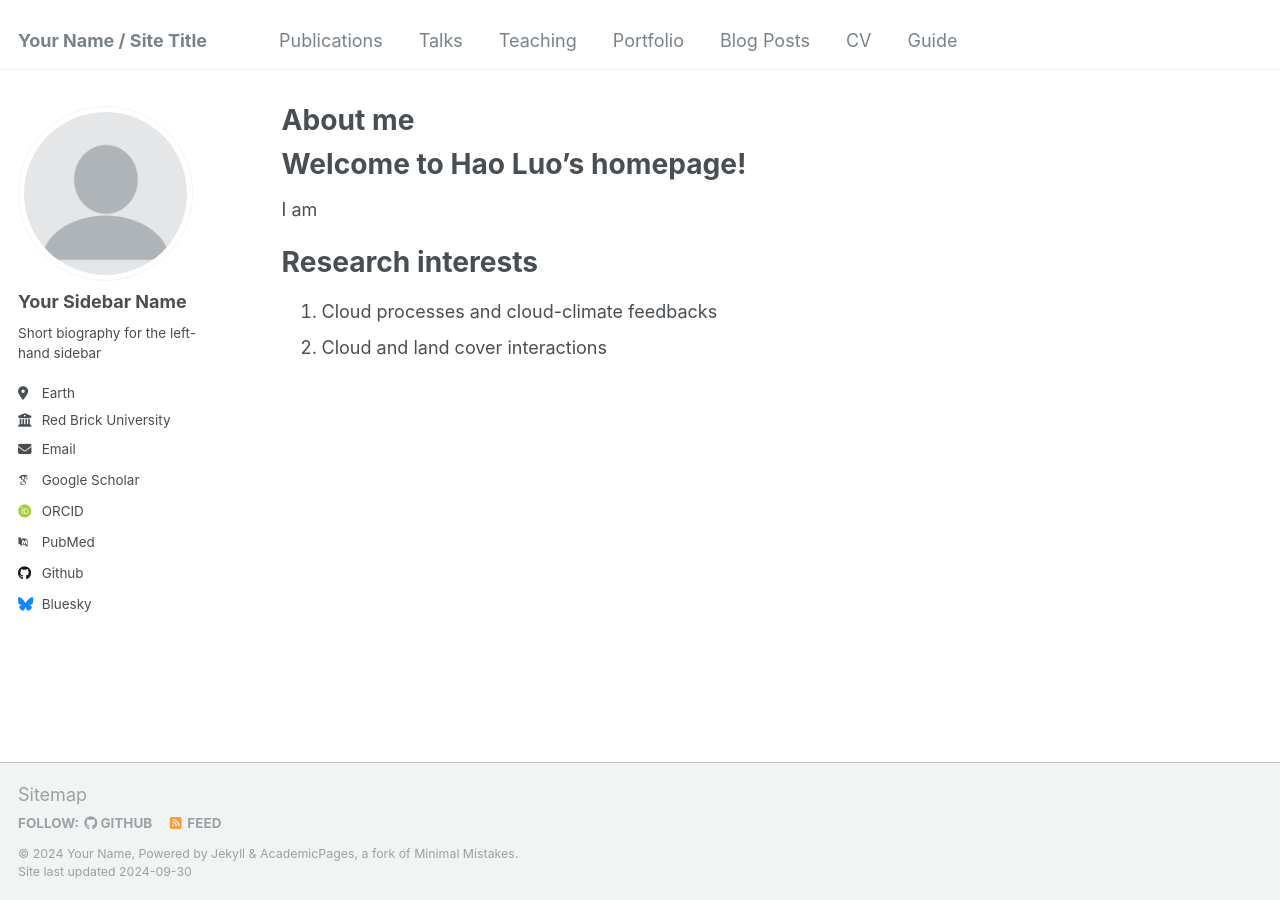
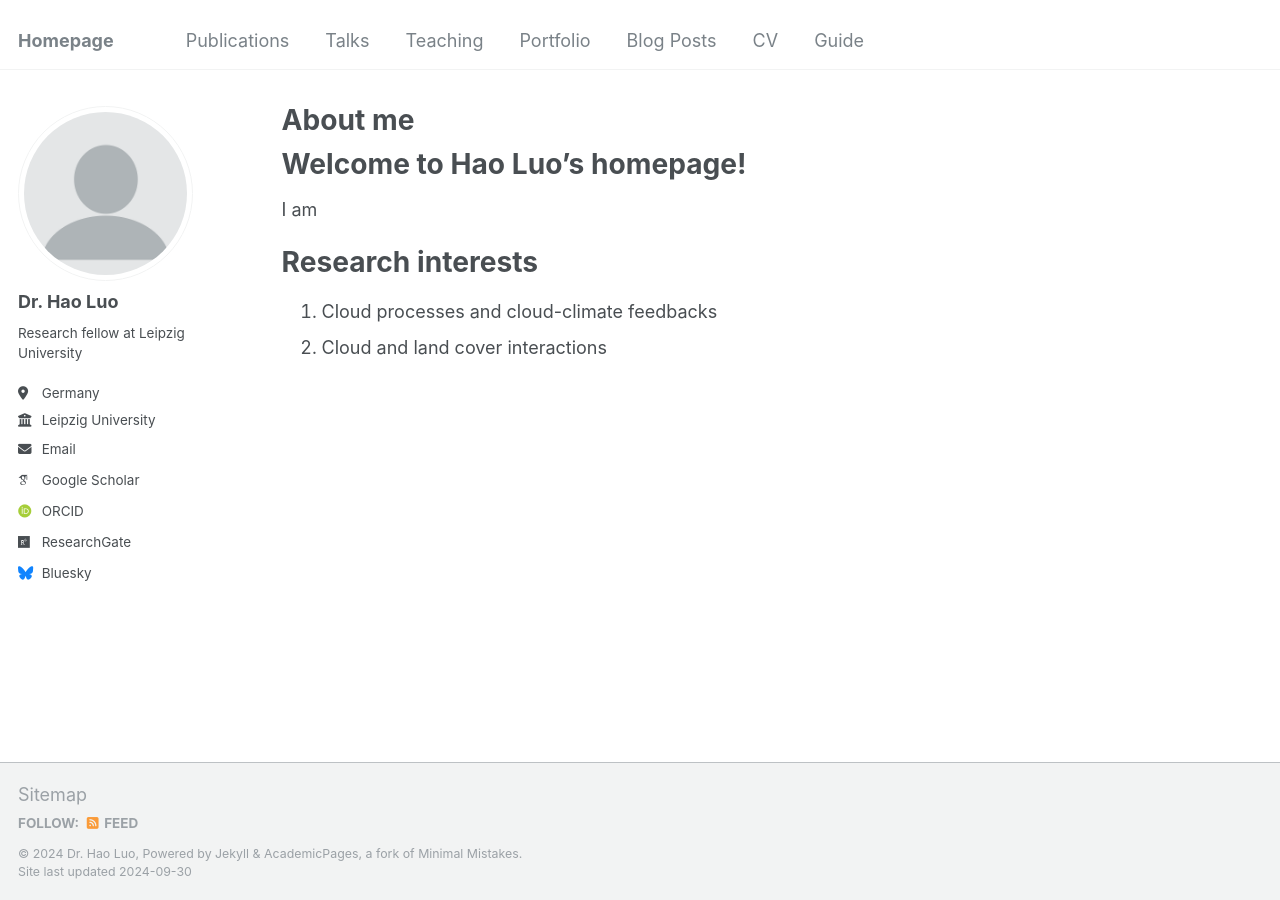
Before and after one commit to haoluo-atmos/haoluo-atmos.github.io, a Jekyll site: the page built from _pages/about.md, in a window 1280 px wide. Built offline with Jekyll 4.4.1, drawn with Linux system fonts in a browser that asks for light colours; some web fonts are replaced.

Commit message:
Update _config.yml

```diff
--- a/_config.yml
+++ b/_config.yml
@@ -8,11 +8,11 @@
 
 # Basic Site Settings
 locale                   : "en-US"
-title                    : "Your Name / Site Title"
+title                    : "Homepage"
 title_separator          : "-"
-name                     : &name "Your Name"
-description              : &description "personal description"
-url                      : https://academicpages.github.io # the base hostname & protocol for your site e.g. "https://mmistakes.github.io"
+name                     : &name "Dr. Hao Luo"
+description              : &description "Research fellow at Leipzig University"
+url                      : https://haoluo-atmos.github.io # the base hostname & protocol for your site e.g. "https://mmistakes.github.io"
 baseurl                  : "" # the subpath of your site, e.g. "/blog"
 repository               : "academicpages/academicpages.github.io"
 
@@ -22,28 +22,28 @@ repository               : "academicpages/academicpages.github.io"
 author:
   # Biographic information
   avatar           : "profile.png"
-  name             : "Your Sidebar Name"
+  name             : "Dr. Hao Luo"
   pronouns         : # example: "she/her"
-  bio              : "Short biography for the left-hand sidebar"
-  location         : "Earth"
-  employer         : "Red Brick University"
+  bio              : "Research fellow at Leipzig University"
+  location         : "Germany"
+  employer         : "Leipzig University"
   uri              : # URL
-  email            : "none@example.org"
+  email            : "hao.luo@uni-leipzig.de"
 
   # Academic websites
   arxiv            : # URL - Update with the correct link to your profile
-  googlescholar    : "https://scholar.google.com/citations?user=PS_CX0AAAAAJ"
+  googlescholar    : "https://scholar.google.co.uk/citations?hl=en&pli=1&user=_mGQ8WoAAAAJ"
   impactstory      : # URL
-  orcid            : "http://orcid.org/yourorcidurl"
+  orcid            : "https://orcid.org/my-orcid?orcid=0000-0002-6648-4234"
   semantic         : # URL
-  pubmed           : "https://www.ncbi.nlm.nih.gov/pubmed/?term=john+snow"
-  researchgate     : # URL
+  pubmed           : # URL
+  researchgate     : "https://www.researchgate.net/profile/Hao-Luo-18"
 
   # Repositories and software development
   bitbucket        : # Username - Update with your username on the site
   codepen          : # Username
   dribbble         : # Username
-  github           : "academicpages"
+  github           : # Username
   kaggle           : # Username
   stackoverflow    : # User number or user number and name (i.e., use "1" or "1/jeff-atwood")
 
```
